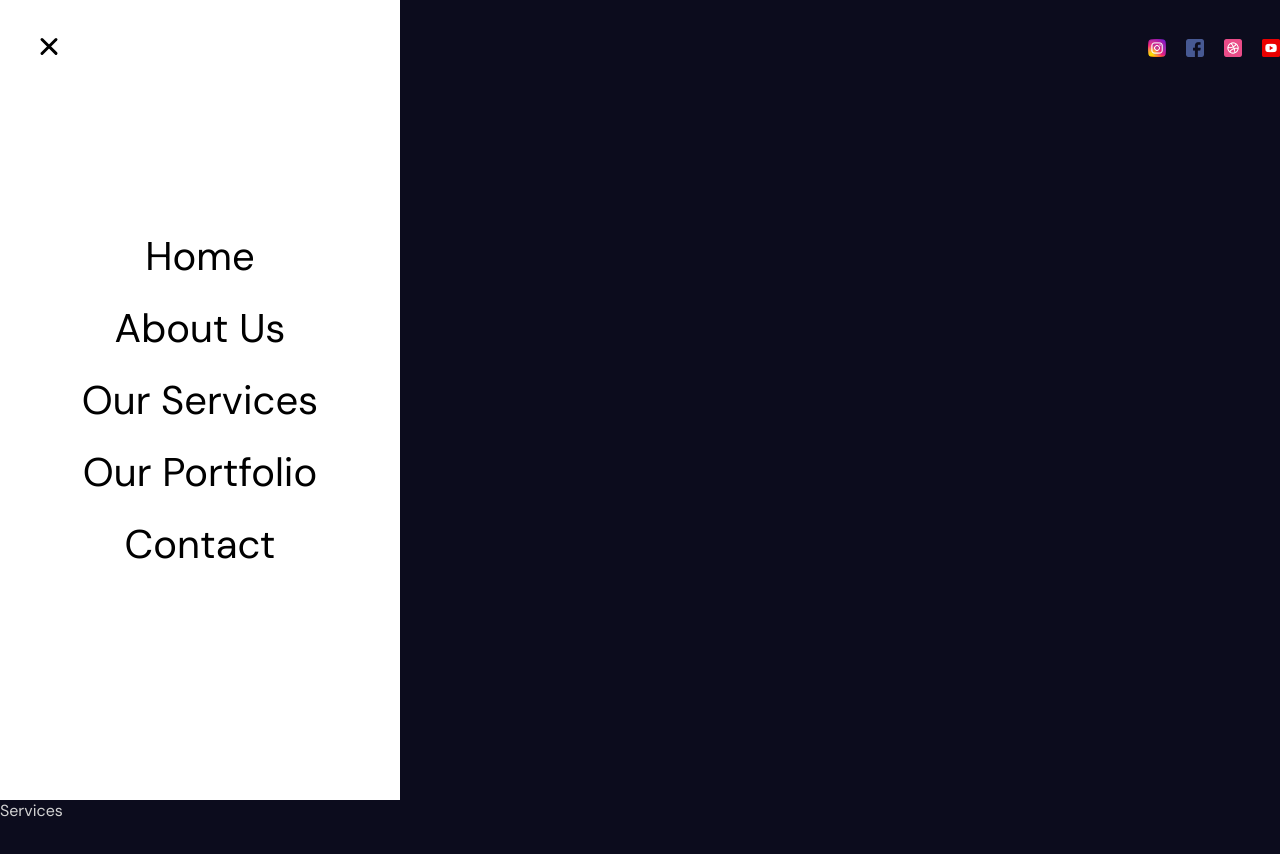
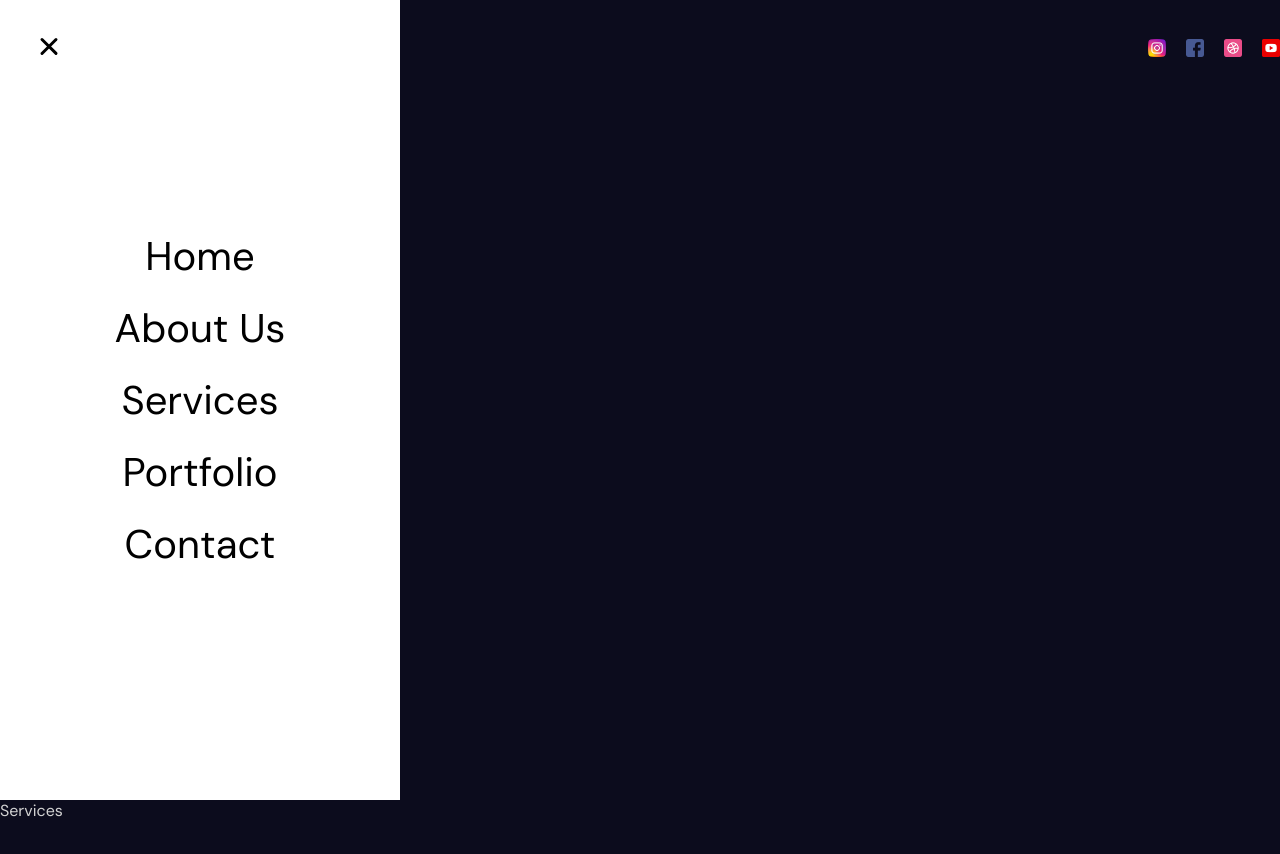
Before and after one commit to vikkymediagithub/Animated-Portfolio-Website, a React (Vite) app: page / in a window 1280 px wide. Both pictures are taken after a click on the button 50 px from the left and 50 px from the top of the page. Shown: the top 854 px of the page. Built offline with nearby package versions, Linux system fonts and the light colour scheme.

Commit message:
Link still going

```diff
--- a/src/components/sidebar/links/Links.jsx
+++ b/src/components/sidebar/links/Links.jsx
@@ -1,21 +1,47 @@
+import { motion } from 'framer-motion';
 const Links = () => {
+
+    const variants = {
+        open: {
+            transition: {
+                staggerChildren: 0.1,
+            },
+        },
+        closed: {
+            transition: {
+                staggerChildren: 0.05,
+                staggerDirection: -1,
+            },
+        },
+    };
+
+    const itemVariants = {
+        open: {
+            y: 0,
+            opacity: 1,
+        },
+        closed: {
+            y: 50,
+            opacity: 0,
+        },
+    };
 
     const items = [
         'Home',
         'About Us',
-        'Our Services',
-        'Our Portfolio',
+        'Services',
+        'Portfolio',
         'Contact'
     ]
 
   return (
-    <div className="links">
+    <motion.div className="links" variants={variants}>
         {items.map(item => (
-            <a href={`#${item}`} key={item}>
+            <motion.a href={`#${item}`} key={item} variants={itemVariants} whileHover={{scale: 1.1}} whileTap={{scale: 0.95}}>
                 {item}
-            </a>
+            </motion.a>
         ))}
-    </div>
+    </motion.div>
   )
 }
 
```
